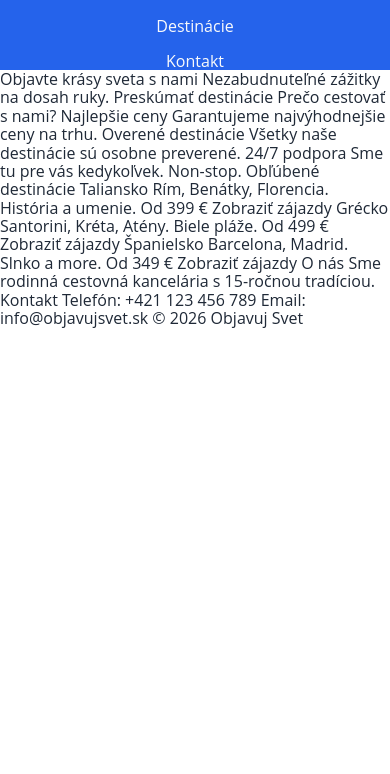
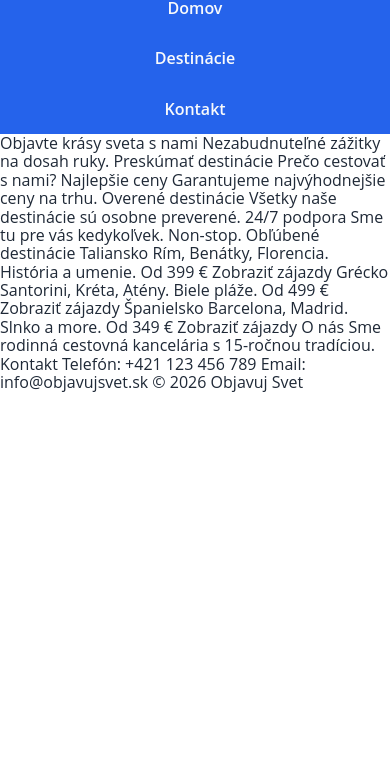
Before and after one commit to PatrikFurdzo/cestovka, a plain HTML site: page index.html in a window 390 px wide. Shown: the part 70-844 px from the top of the page. Drawn offline with Linux system fonts and the light colour scheme.

Commit message:
dokoncili sme hlavicku pre mobil

```diff
--- a/assets/css/style.css
+++ b/assets/css/style.css
@@ -27,12 +27,14 @@ body{
     font-size: 1rem;
     background-color: #ffffff;
     color: var(--text-tmavy);
+    margin: 0;
 }
 
 ul {
  list-style: none;
  padding: 0;
  margin: 0;
+
 }
 
 a{
@@ -52,6 +54,7 @@ h1, h2, h3{
     flex-direction: column;
     align-items: center;
     gap: 1rem;
+    padding: var(--medzera-s) 0;
 }
 /* ==================== Navigacia==================== */
 
@@ -59,9 +62,21 @@ h1, h2, h3{
     display: flex;
     flex-direction: column;
     align-items: center;
-    gap: 1rem;
+    gap: var(--medzera-l);
+
 }
 
 .navigacia__odkaz:hover{
    background-color: #1e40af;
+   padding: 1rem;
+   border-radius: 4px;
+   transition: var(--primarna-tmava);
 }
+
+.navigacia__odkaz{
+    font-weight: 600;
+}
+
+.navigacia{
+    gap: var(--medzera-m);
+}
```
